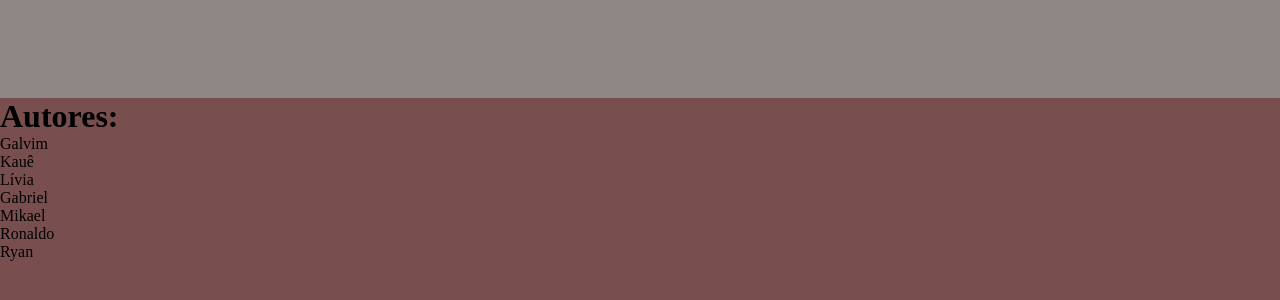
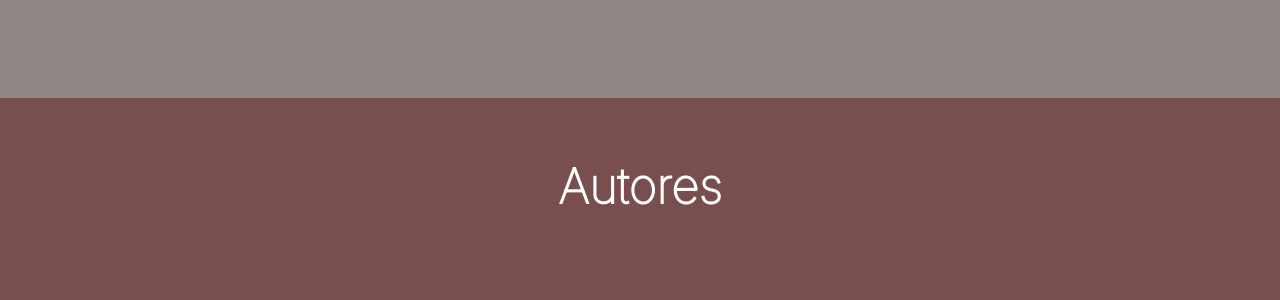
Before and after one commit to CESIT-UEA/blog-tecnocomp-, an Angular app in the folder blog-tencnocomp/: page /home in a window 1280 px wide. Shown: the part 792-1092 px from the top of the page. Built offline with nearby package versions, Linux system fonts and the light colour scheme.

Commit message:
Estilizando título do footer

```diff
--- a/blog-tencnocomp/src/app/pages/home/components/membros/membros.component.css
+++ b/blog-tencnocomp/src/app/pages/home/components/membros/membros.component.css
@@ -1,4 +1,16 @@
+@import url('https://fonts.googleapis.com/css2?family=Inter:wght@100&display=swap');
+
+
 footer{
   height: 100%;
   background-color: #794E4E;
+  color: var(--cor-branca);
 }
+
+.rodape__titulo{
+    text-align: center;
+    padding-top: 59px;
+    font-family: Inter;
+    font-size: 48px;
+
+}
--- a/blog-tencnocomp/src/app/pages/home/components/membros/membros.component.html
+++ b/blog-tencnocomp/src/app/pages/home/components/membros/membros.component.html
@@ -1,12 +1,4 @@
-<footer>
-  <h1>Autores:</h1>
-  <ul>
-    <li>Galvim</li>
-    <li>Kauê</li>
-    <li>Lívia</li>
-    <li>Gabriel</li>
-    <li>Mikael</li>
-    <li>Ronaldo</li>
-    <li>Ryan</li>
-  </ul>
+<footer class="rodape">
+  <h2 class="rodape__titulo">Autores</h2>
+
 </footer>
--- a/blog-tencnocomp/src/styles.css
+++ b/blog-tencnocomp/src/styles.css
@@ -9,3 +9,7 @@ html,body{
   width: 100%;
   height: 100%;
 }
+
+:root{
+  --cor-branca: #FFFFFF;
+}
```
